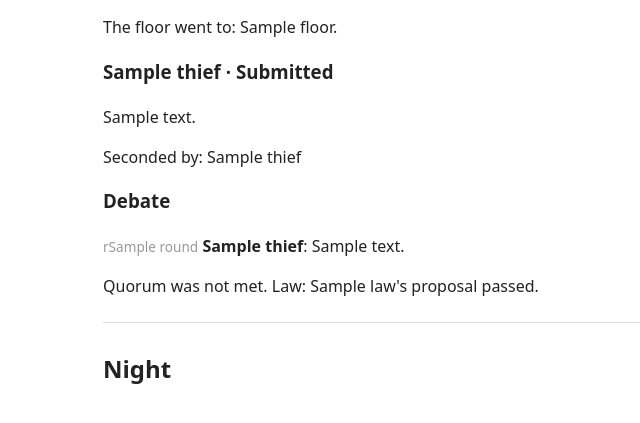
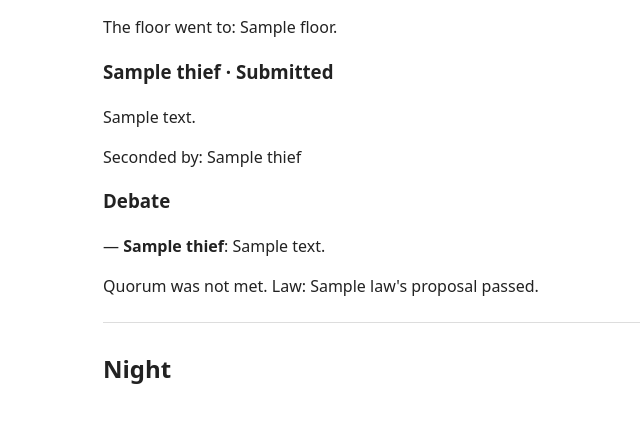
Before and after one commit to skorokithakis/dragonomics, a Django app: template templates/game_day.html in a window 1280 px wide. Shown: the part 332-755 px from the top of the page, without its empty margins (153-793 px from the left). Run offline with Django 4.2, Linux system fonts and the light colour scheme; tables that the repository leaves empty hold one stand-in row (values such as "Sample post"); the template is opened without the code that fills it: values that come from a table or form of the project are taken from there, most other values are stand-ins (such as "Sample title", 1, 10 or a date in 2020); data that the repository does not hold is empty; parts of the project's set-up code (start-up, migrations or seed data) failed here and were passed over.

Commit message:
feat(ui): Reformat debate transcript on game day page
Update the debate transcript layout on the game day page to group
messages by round with horizontal dividers instead of an unordered
list with round badges. Remove the unused CSS class for round labels.

Also record a gnosis entry documenting that individual Moot ballots
are intentionally visible on the audience frontend without leaking
information back to LLM agents.

```diff
--- a/static/css/main.css
+++ b/static/css/main.css
@@ -56,11 +56,6 @@ body {
     margin: 0.5rem 0;
 }
 
-.transcript .round {
-    color: #999;
-    font-size: 0.85em;
-}
-
 .pass {
     color: #999;
     font-style: italic;
--- a/templates/game_day.html
+++ b/templates/game_day.html
@@ -87,15 +87,13 @@
     {% endfor %}
     {% if debate %}
         <h3>Debate</h3>
-        <ul class="transcript">
+        <div class="transcript">
             {% for message in debate %}
-                <li>
-                    <span class="round">r{{ message.round }}</span>
-                    <strong>{{ message.thief.name }}</strong>:
-                    {% if message.text %}{{ message.text }}{% else %}<span class="pass">(pass)</span>{% endif %}
-                </li>
+                {% ifchanged message.round %}{% if not forloop.first %}<hr>{% endif %}{% endifchanged %}
+                <p>— <strong>{{ message.thief.name }}</strong>:
+                    {% if message.text %}{{ message.text }}{% else %}<span class="pass">(pass)</span>{% endif %}</p>
             {% endfor %}
-        </ul>
+        </div>
     {% endif %}
     {% if tally_event %}
         <p class="tally-note">
```
Also changed, not shown: 1 other file.
